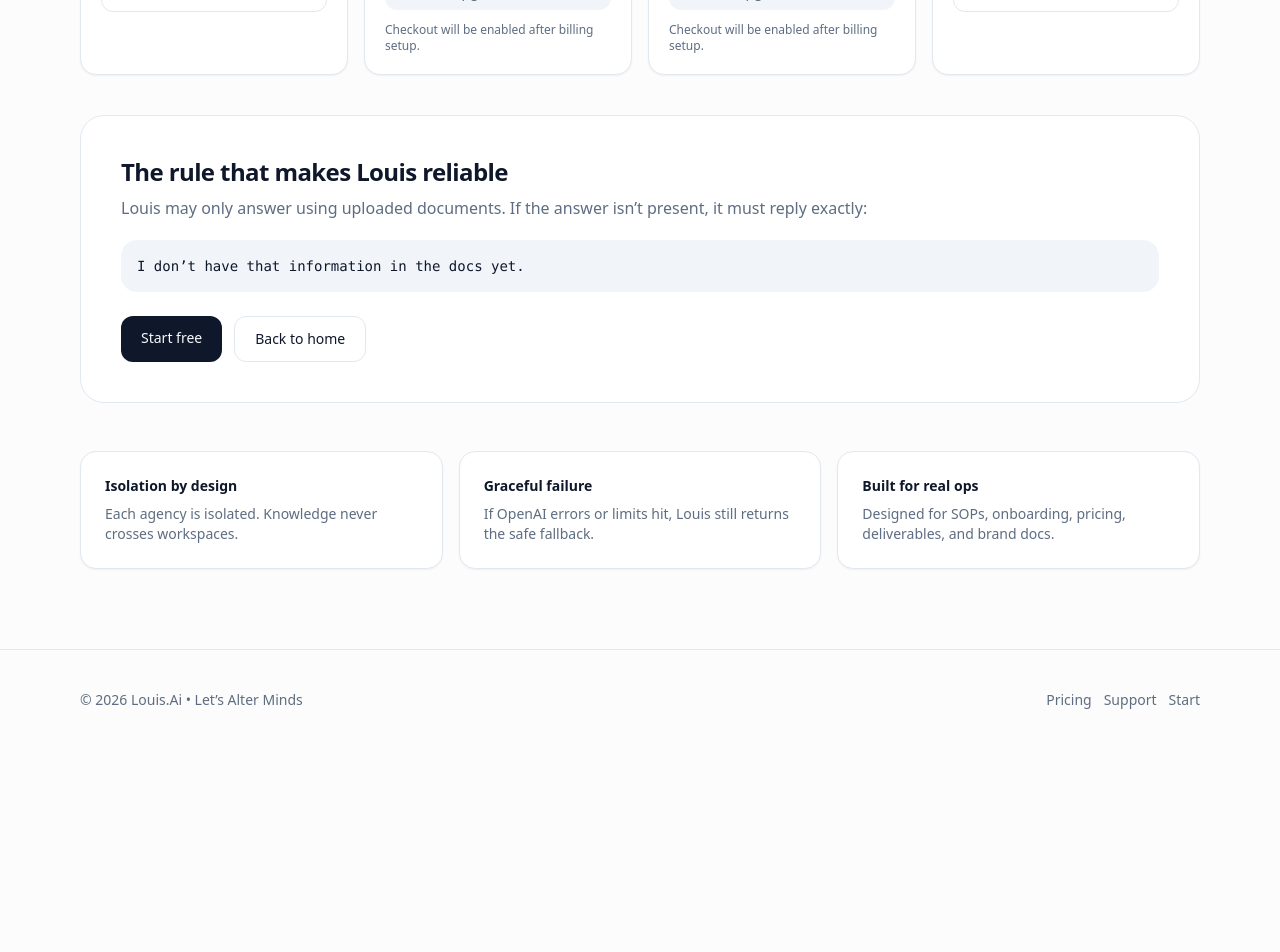
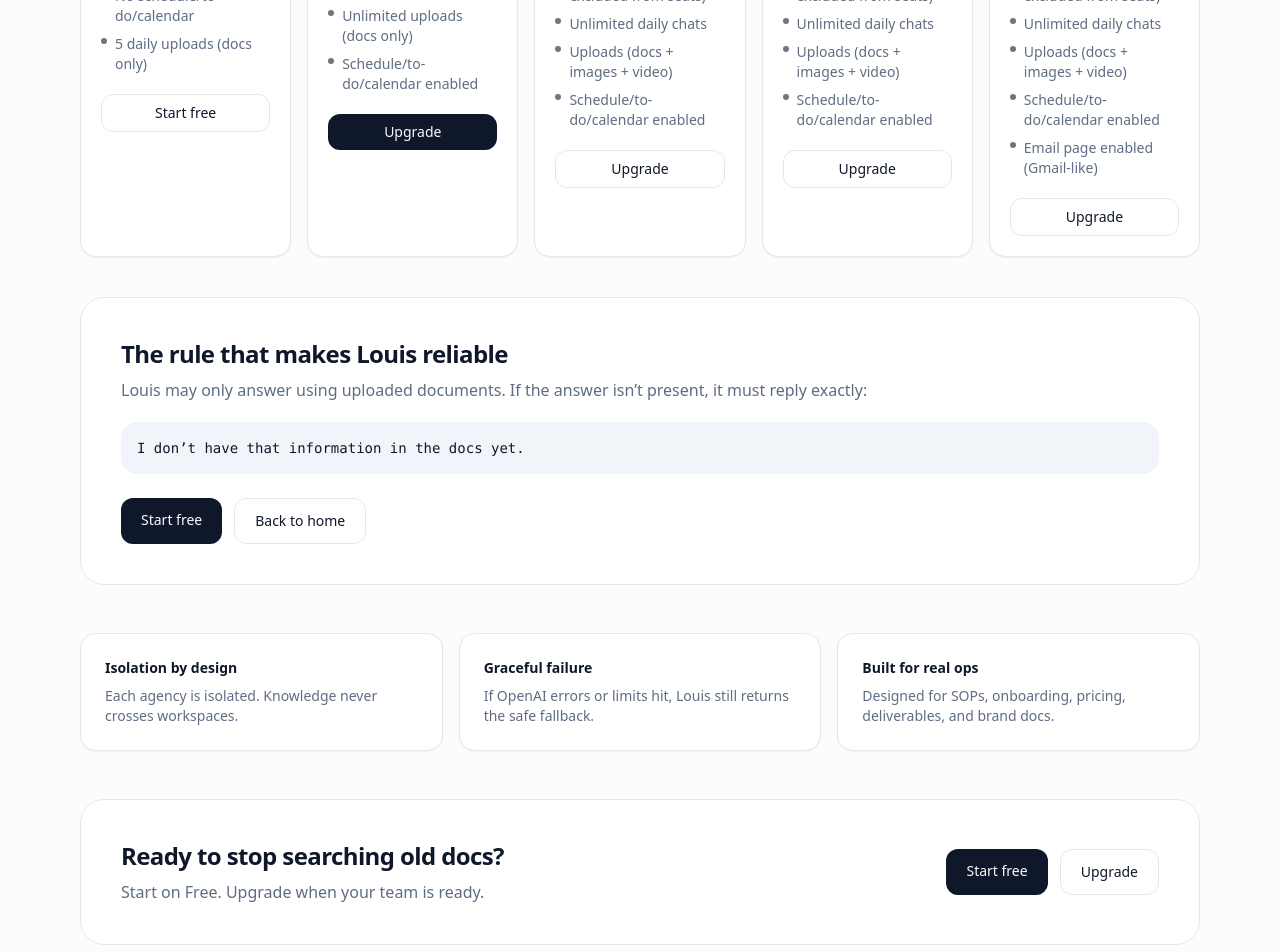
Before and after one commit to lewismitchum/agencyknowledgebot, a Next.js app: page /pricing in a window 1280 px wide. Shown: the part 640-1592 px from the top of the page. Before the commit the page ends 1390 px from the top, so only its background shows below. Built offline with nearby package versions, Linux system fonts and the light colour scheme; no server answers.

Commit message:
stabilize: pricing + billing alignment, upgrade gate fixes, notifications scaffold, signup/email verification, schedule gating, dashboard polish

```diff
--- a/app/(app)/app/billing/page.tsx
+++ b/app/(app)/app/billing/page.tsx
@@ -1,4 +1,3 @@
-// app/(app)/app/billing/page.tsx
 "use client";
 
 import { Suspense, useEffect, useMemo, useState } from "react";
@@ -105,7 +104,6 @@
           if (a?.plan) {
             const p = String(a.plan);
             setCurrentPlan(p);
-            // keep dev dropdown in sync
             if (["free", "starter", "pro", "enterprise", "corporation"].includes(p)) {
               setDevPlan(p as PlanKey);
             }
@@ -316,9 +314,7 @@
             </CardDescription>
           </CardHeader>
           <CardContent className="flex flex-col gap-3 sm:flex-row sm:items-center sm:justify-between">
-            <div className="text-sm text-muted-foreground">
-              Useful for testing paid gates without Stripe.
-            </div>
+            <div className="text-sm text-muted-foreground">Useful for testing paid gates without Stripe.</div>
 
             <div className="flex items-center gap-2">
               <select
@@ -347,7 +343,8 @@
         </CardHeader>
         <CardContent className="text-sm text-muted-foreground space-y-2">
           <p>
-            Louis.Ai is a multi-tenant agency knowledge system: agency bots/docs are shared across the agency; private bots/docs are isolated per user.
+            Louis.Ai is a multi-tenant agency knowledge system: agency bots/docs are shared across the agency; private
+            bots/docs are isolated per user.
           </p>
           <p>Schedule/to-do/calendar extraction is a paid feature. Basic reminders/notifications UI can exist on all tiers.</p>
         </CardContent>
@@ -397,7 +394,7 @@
                   )}
 
                   <Button asChild variant="ghost">
-                    <Link href="/app/docs">Plan details</Link>
+                    <Link href="/pricing">Plan details</Link>
                   </Button>
                 </div>
 
--- a/app/(public)/pricing/page.tsx
+++ b/app/(public)/pricing/page.tsx
@@ -10,12 +10,16 @@
             Pricing that scales with your agency.
           </h1>
           <p className="mt-4 text-lg text-muted-foreground">
-            Start on Free. Upgrade when your team is ready. Every plan keeps the
-            non-negotiable rule: Louis answers only from your uploaded docs.
+            Start on Free. Upgrade when your team is ready. Every plan keeps the non-negotiable rule: Louis answers only
+            from your uploaded docs.
+          </p>
+          <p className="mt-3 text-sm text-muted-foreground">
+            <span className="font-medium text-foreground">Paid feature note:</span> schedule/to-do/calendar extraction is
+            available on Starter+ (server-side enforced).
           </p>
         </div>
 
-        <div className="mt-10 grid gap-4 md:grid-cols-4">
+        <div className="mt-10 grid gap-4 md:grid-cols-5">
           <PlanCard
             name="Free"
             price="$0"
@@ -25,7 +29,8 @@
               "1 agency bot",
               "Docs-only knowledge base",
               "Strict fallback behavior",
-              "Basic daily limit",
+              "No schedule/to-do/calendar",
+              "5 daily uploads (docs only)",
             ]}
             ctaLabel="Start free"
             ctaHref="/signup"
@@ -34,85 +39,110 @@
 
           <PlanCard
             name="Starter"
-            price="$—"
+            price="$79–$99"
             cadence="/mo"
-            highlight="Docs-only • Higher limits"
+            highlight="Schedule + extraction"
             bullets={[
               "1 agency bot",
-              "Up to ~10 users",
-              "Higher daily usage",
-              "Priority indexing",
+              "Up to 5 users (owner/admin excluded from seats)",
+              "Higher daily chat limits",
+              "Unlimited uploads (docs only)",
+              "Schedule/to-do/calendar enabled",
             ]}
-            ctaLabel="Upgrade soon"
-            ctaHref="/signup"
+            ctaLabel="Upgrade"
+            ctaHref="/app/settings/billing"
             variant="primary"
-            disabled
             badge="Most popular"
           />
 
           <PlanCard
             name="Pro"
-            price="$—"
+            price="$249–$399"
             cadence="/mo"
-            highlight="Docs + images • Higher limits"
+            highlight="Multimedia + schedule"
             bullets={[
-              "2–3 agency bots",
-              "Up to ~25–50 users",
-              "Docs + images",
-              "Higher rate limits",
+              "3 agency bots",
+              "Up to 15 users (owner/admin excluded from seats)",
+              "Unlimited daily chats",
+              "Uploads (docs + images + video)",
+              "Schedule/to-do/calendar enabled",
             ]}
-            ctaLabel="Upgrade soon"
-            ctaHref="/signup"
+            ctaLabel="Upgrade"
+            ctaHref="/app/settings/billing"
             variant="outline"
-            disabled
           />
 
           <PlanCard
             name="Enterprise"
-            price="Custom"
-            cadence=""
-            highlight="Full isolation • User bots"
+            price="$899–$999"
+            cadence="/mo"
+            highlight="Teams"
             bullets={[
-              "Up to 100 users",
-              "Each user gets their own bot",
-              "Docs + images + video",
-              "Highest limits + support",
+              "5 agency bots",
+              "Up to 50 users (owner/admin excluded from seats)",
+              "Unlimited daily chats",
+              "Uploads (docs + images + video)",
+              "Schedule/to-do/calendar enabled",
             ]}
-            ctaLabel="Contact"
-            ctaHref="/signup"
+            ctaLabel="Upgrade"
+            ctaHref="/app/settings/billing"
+            variant="outline"
+          />
+
+          <PlanCard
+            name="Corporation"
+            price="$1799–$1999"
+            cadence="/mo"
+            highlight="Email + AI triage"
+            bullets={[
+              "10 agency bots",
+              "Up to 100 users (owner/admin excluded from seats)",
+              "Unlimited daily chats",
+              "Uploads (docs + images + video)",
+              "Schedule/to-do/calendar enabled",
+              "Email page enabled (Gmail-like)",
+            ]}
+            ctaLabel="Upgrade"
+            ctaHref="/app/settings/billing"
             variant="outline"
           />
         </div>
 
         <div className="mt-10 rounded-3xl border bg-card p-8 md:p-10">
-          <h2 className="text-2xl font-semibold tracking-tight">
-            The rule that makes Louis reliable
-          </h2>
+          <h2 className="text-2xl font-semibold tracking-tight">The rule that makes Louis reliable</h2>
           <p className="mt-2 text-muted-foreground">
-            Louis may only answer using uploaded documents. If the answer isn’t
-            present, it must reply exactly:
+            Louis may only answer using uploaded documents. If the answer isn’t present, it must reply exactly:
           </p>
 
-          <div className="mt-5 rounded-2xl bg-muted p-4 font-mono text-sm">
-            I don’t have that information in the docs yet.
-          </div>
+          <div className="mt-5 rounded-2xl bg-muted p-4 font-mono text-sm">I don’t have that information in the docs yet.</div>
 
           <PricingCTA />
         </div>
 
         <div className="mt-12 grid gap-4 md:grid-cols-3">
-          <MiniCard
-            title="Isolation by design"
-            body="Each agency is isolated. Knowledge never crosses workspaces."
-          />
-          <MiniCard
-            title="Graceful failure"
-            body="If OpenAI errors or limits hit, Louis still returns the safe fallback."
-          />
-          <MiniCard
-            title="Built for real ops"
-            body="Designed for SOPs, onboarding, pricing, deliverables, and brand docs."
-          />
+          <MiniCard title="Isolation by design" body="Each agency is isolated. Knowledge never crosses workspaces." />
+          <MiniCard title="Graceful failure" body="If OpenAI errors or limits hit, Louis still returns the safe fallback." />
+          <MiniCard title="Built for real ops" body="Designed for SOPs, onboarding, pricing, deliverables, and brand docs." />
+        </div>
+
+        <div className="mt-12 rounded-3xl border bg-card p-8 md:p-10">
+          <div className="flex flex-col gap-4 md:flex-row md:items-center md:justify-between">
+            <div>
+              <h2 className="text-2xl font-semibold tracking-tight">Ready to stop searching old docs?</h2>
+              <p className="mt-2 text-muted-foreground">Start on Free. Upgrade when your team is ready.</p>
+            </div>
+            <div className="flex gap-3">
+              <Link
+                href="/signup"
+                className="rounded-xl bg-primary px-5 py-3 text-sm font-medium text-primary-foreground hover:opacity-90"
+              >
+                Start free
+              </Link>
+              <Link href="/app/settings/billing" className="rounded-xl border px-5 py-3 text-sm hover:bg-accent">
+                Upgrade
+              </Link>
+            </div>
+          </div>
         </div>
       </section>
     </div>
@@ -154,9 +184,7 @@
 
       <div className="mt-3 flex items-end gap-1">
         <div className="text-3xl font-semibold">{price}</div>
-        {cadence ? (
-          <div className="pb-1 text-sm text-muted-foreground">{cadence}</div>
-        ) : null}
+        {cadence ? <div className="pb-1 text-sm text-muted-foreground">{cadence}</div> : null}
       </div>
 
       <div className="mt-2 text-sm text-muted-foreground">{highlight}</div>
@@ -178,17 +206,15 @@
           disabled
             ? "cursor-not-allowed bg-muted text-muted-foreground"
             : variant === "primary"
-            ? "bg-primary text-primary-foreground hover:opacity-90"
-            : "border hover:bg-accent",
+              ? "bg-primary text-primary-foreground hover:opacity-90"
+              : "border hover:bg-accent",
         ].join(" ")}
       >
         {ctaLabel}
       </Link>
 
       {disabled ? (
-        <p className="mt-3 text-xs text-muted-foreground">
-          Checkout will be enabled after billing setup.
-        </p>
+        <p className="mt-3 text-xs text-muted-foreground">Checkout will be enabled after billing setup.</p>
       ) : null}
     </div>
   );
```
